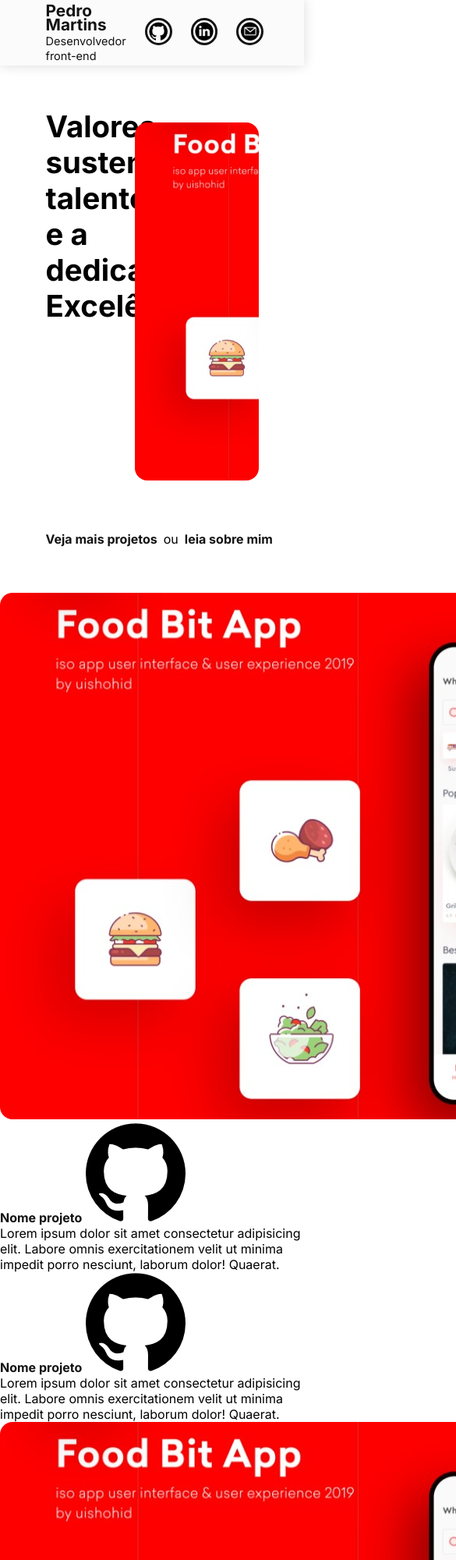
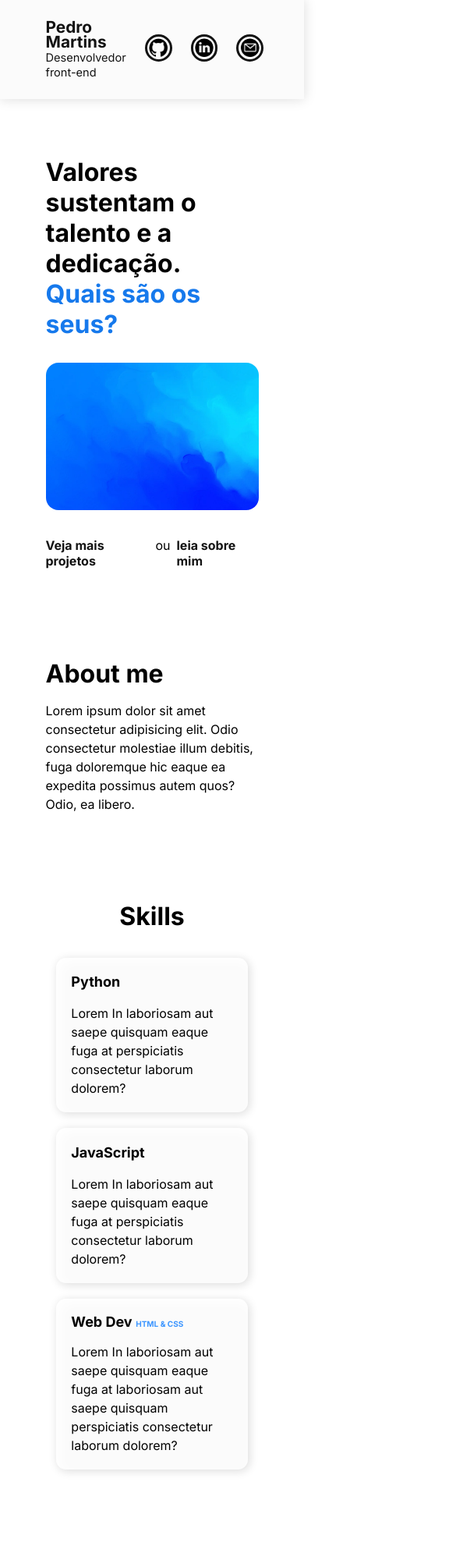
Before and after one commit to pedromartinssilva/Portfolio---Pedro-Martins, a plain HTML site: page index.html in a window 390 px wide. Shown: the top 2000 px of the page at 78% size, 585 px wide, since content can reach past the window. Drawn offline with Linux system fonts and the light colour scheme.

Commit message:
feat: add about me skills footer
Add responsive adjustments

```diff
--- a/css/main.scss
+++ b/css/main.scss
@@ -19,6 +19,14 @@ a {
     text-decoration: none;
 }
 
+p {
+    line-height: 1.5rem;
+}
+
+.nav-container {
+    position: fixed;
+    width: 100vw;
+}
 
 header {
     background-color: #FBFBFB;
@@ -26,7 +34,7 @@ header {
     justify-content: space-between;
     align-items: center;
     padding: 0 15vw;
-    height: 10vh;
+    height: 15vh;
 
     box-shadow: 0 0 15px 0 rgba($color: #131313, $alpha: 0.15);
 
@@ -52,7 +60,7 @@ header {
     img {
         width: 1.5em;
         padding: 0.15em;
-        border: 0.2em solid #131313;
+        border: 0.2rem solid #131313;
         border-radius: 100%;
     }
 }
@@ -61,20 +69,26 @@ header {
 .hero-page {
     height: 80vh;
     text-align: left;
+    padding: 20vh 15vw 0 15vw;
+
     .hero {
         height: 80%;
-        display: grid;
-        grid-template-columns: 42% auto;
+        display: inline-grid;
+        grid-template-columns: 45% auto;
         grid-template-rows: 100%;
-        padding: 2rem 0 1.5rem 0;
-        margin: 0 15vw;
+        column-gap: 40px;
+        padding: 2rem 0 1rem 0;
 
         .phrase {
             text-align: left;
-            font-size: 1.2rem;
+            font-size: 1rem;
             font-weight: 900;
             padding-top: 20%;
             height: fit-content;
+
+            .valor {
+                color: #1679EC;
+            }
         }
 
         img {
@@ -83,14 +97,14 @@ header {
             border-radius: 1rem;
             margin: auto 0;
             object-fit: cover;
-            object-position: 0 100%;
+            object-position: 100% 0;
         }
     }
 
     .secondary-nav {
-        display: inline-flex;
+        display: flex;
         column-gap: 8px;
-        margin-left: 15vw;
+
     }
 
     // .scroll {
@@ -99,12 +113,135 @@ header {
     // }
 }
 
-.project_img {
-    border-radius: 1rem;
+.about {
+    padding: 0 15vw 7rem 15vw;
+    text-align: center;
+
+    h1 {
+        padding-bottom: 1rem;
+        font-size: xx-large;
+    }
+
+    p{
+        padding: 0 10vw;
+    }
 }
 
-.icon-links__footer {
-    img {
-        width: 1.5em;
+.skills {
+    padding: 0 15vw 7rem 15vw;
+
+    h1 {
+        padding-bottom: 1.5rem;
+        font-size: xx-large;
+        text-align: center;
+    }
+
+    ul {
+        display: flex;
+        column-gap: 5%;
+        width: 80%;
+        margin: auto;
+
+        li {
+            box-sizing: border-box;
+            padding: 1.2rem;
+            background-color: #FBFBFB;
+            border-radius: 0.8rem;
+            box-shadow: 2px 2px 12px 0 rgba($color: #131313, $alpha: 0.15), inset 5px 5px 15px 0 rgba($color: white, $alpha: 1);
+        }
+    }
+
+    .skill-title {
+        font-size: large;
+    }
+
+    .skill-sub {
+        font-size: x-small;
+        font-weight: 700;
+        color: #3D96FF;
+    }
+
+    .skill-desc {
+        padding-top: 1rem;
     }
 }
+
+footer {
+    background: rgb(22,121,236);
+    background: linear-gradient(50deg, rgba(22,121,236,1) 0%, rgba(15,148,242,1) 17%, rgba(0,193,255,1) 86%);
+    box-sizing: border-box;
+    padding: 6vh 15vw;
+    text-align: center;
+    color: #FBFBFB;
+
+    .quote {
+        padding: 5rem 0 6rem 0;
+    }
+
+    a {
+        color: #FBFBFB;
+    }
+}
+
+// .project_img {
+//     border-radius: 1rem;
+// }
+
+// .icon-links__footer {
+//     img {
+//         width: 1.5rem;
+//     }
+// }
+
+.cta, .projects {
+    display: none;
+}
+
+@media screen and (max-width: 1050px) {
+    .hero-page {
+        .hero{
+            height: 70%;
+            display: inline-flex;
+            flex-wrap: wrap;
+            gap: 10px;
+            padding: 2rem 0 1rem 0;
+
+            .phrase {
+                padding-top: 0%;
+            }
+
+            img {
+                height: 40%;
+                width: 100%;
+                border-radius: 1rem;
+                margin: 0;
+                object-fit: cover;
+                object-position: 100% 0;
+            }
+        }
+    }
+    .about {
+        text-align: left;
+        p {
+         padding: 0;
+        }
+    }
+
+    .skills {
+        ul {
+            padding-left: 0;
+            padding-right: 0;
+            flex-direction: column;
+            margin: auto;
+            width: 90%;
+            li {
+               margin: 10px 0;
+               width: 100%;
+           }
+        }
+    }
+
+    .secondary-nav {
+        place-content: center;
+    }
+}
--- a/index.html
+++ b/index.html
@@ -10,12 +10,12 @@
 
     <div class="nav-container">
         <header>
-            <a href="index.html" class="logo"><b>Pedro Martins</b></br><small>Desenvolvedor front-end</small></a>
+            <a href="#top" class="logo"><b>Pedro Martins</b></br><small>Desenvolvedor front-end</small></a>
             <nav class="icon-links">
                 <ul>
-                    <li><a href="#"><img src="images/icon-github.png" alt="github account" class="nav--icons"></a></li>
-                    <li><a href="#"><img src="images/icon-linkedin.png" alt="linkedin account" class="nav--icons"></a></li>
-                    <li><a href="#"><img src="images/icon-email.png" alt="email address" class="nav--icons"></a></li>
+                    <li><a href="https://github.com/pedromartinssilva" target="_blank"><img src="images/icon-github.png" alt="github account" class="nav--icons"></a></li>
+                    <li><a href="https://www.linkedin.com/in/pedromartins-dev/" target="_blank"><img src="images/icon-linkedin.png" alt="linkedin account" class="nav--icons"></a></li>
+                    <li><a href="mailto: contatopedromartinssilva@gmail.com" target="_blank"><img src="images/icon-email.png" alt="email address" class="nav--icons"></a></li>
                 </ul>
             </nav>
         </header>
@@ -24,10 +24,10 @@
     <div class="hero-page">
         <div class="hero">
             <div class="phrase">
-                <h1>Valores sustentam<br>talento e a dedicação</h1>
-                <h1 class="valor">Excelência</h1>
+                <h1>Valores sustentam o<br>talento e a dedicação.</h1>
+                <h1 class="valor">Quais são os seus?</h1>
             </div>
-            <img src="images/main-project-fake-cut.jpg" alt="main project" class="main-project">
+            <img src="images/blue-gradient.png" alt="main project" class="main-project">
         </div>
 
         <div class="secondary-nav">
@@ -61,9 +61,7 @@
         <div class="project-container">
             <div class="project-second">
                 <a href="#" class="project-title"><b>Nome projeto</b></a>
-
                 <a href="#"><img class="repo" src="images/icon-github.png" alt="repositório github"></a>
-
                 <p class="project-desc">Lorem ipsum dolor sit amet consectetur adipisicing elit. Labore omnis exercitationem velit ut minima impedit porro nesciunt, laborum dolor! Quaerat.</p>
             </div>
 
@@ -84,16 +82,16 @@
             <ul>
                 <li>
                     <p class="skill-title"><b>Python</b></p>
-                    <p class="skill-desc">Lorem ipsum dolor sit amet, consectetur adipisicing elit. In laboriosam aut saepe quisquam eaque fuga at perspiciatis consectetur laborum dolorem?</p>
+                    <p class="skill-desc">Lorem  In laboriosam aut saepe quisquam eaque fuga at perspiciatis consectetur laborum dolorem?</p>
                 </li>
                 <li>
                     <p class="skill-title"><b>JavaScript</b></p>
-                    <p class="skill-desc">Lorem ipsum dolor sit amet, consectetur adipisicing elit. In laboriosam aut saepe quisquam eaque fuga at perspiciatis consectetur laborum dolorem?</p>
+                    <p class="skill-desc">Lorem  In laboriosam aut saepe quisquam eaque fuga at perspiciatis consectetur laborum dolorem?</p>
                 </li>
                 <li>
-                    <p class="skill-title"><b>Web Dev</b></p>
-                    <p class="skill-sub">HTML & CSS</p>
-                    <p class="skill-desc">Lorem ipsum dolor sit amet, consectetur adipisicing elit. In laboriosam aut saepe quisquam eaque fuga at perspiciatis consectetur laborum dolorem?</p>
+                    <span class="skill-title"><b>Web Dev</b></span>
+                    <span class="skill-sub">HTML & CSS</span>
+                    <p class="skill-desc">Lorem  In laboriosam aut saepe quisquam eaque fuga at laboriosam aut saepe quisquam perspiciatis consectetur laborum dolorem?</p>
                 </li>
             </ul>
         </div>
@@ -111,15 +109,16 @@
     <footer>
         <div class="wave">
             <h1 class="quote">Mensagem impactante e impressionante</h1>
-            <div class="icon-links__footer">
+            <!-- <div class="icon-links__footer">
                 <ul>
                     <li><a href="#"><img src="images/icon-github-white.png" alt="github account" class="bottom-icons"></a></li>
                     <li><a href="#"><img src="images/icon-linkedin-white.png" alt="linkedin account" class="footer--icons"></a></li>
                     <li><a href="#"><img src="images/icon-email-white.png" alt="email address" class="footer--icons"></a></li>
                 </ul>
-            </div>
-            <p class="credits">Desenvolvido por <b>Pedro Martins</b></p>
+            </div> -->
+            <p class="credits">Desenvolvido por <a href="https://github.com/pedromartinssilva" target="_blank"><b>Pedro Martins</b></a></p>
         </div>
     </footer>
+
 </body>
 </html>
```
Also changed, not shown: css/main.css, images/blue-gradient.png (added), 1 other file.
